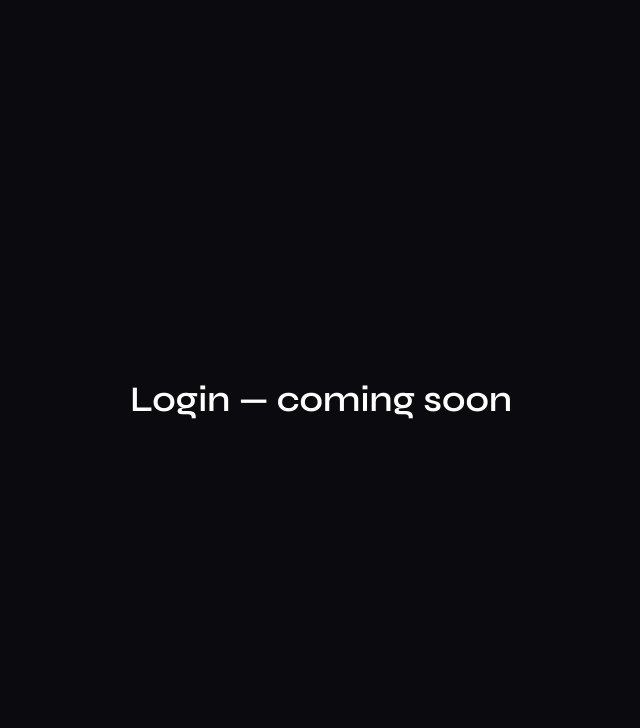
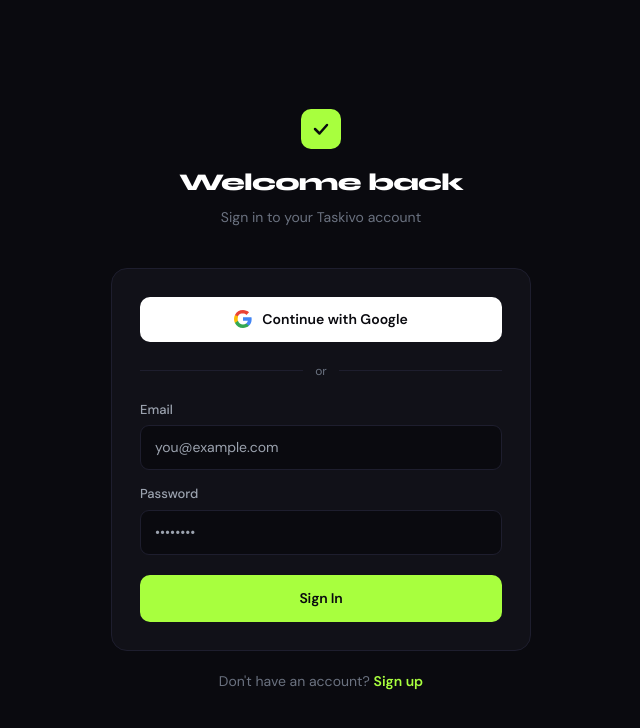
Before and after one commit to Vinbracodetech/taskivo, a React (Vite) app: page /login in a window 1280 px wide. Shown: the top 728 px of the page, without its empty margins (319-959 px from the left). Built offline with nearby package versions, Linux system fonts and the light colour scheme; no server answers.

Commit message:
Implement login and registration functionality

```diff
--- a/src/pages/Login.jsx
+++ b/src/pages/Login.jsx
@@ -1,7 +1,316 @@
+import { useState } from 'react'
+import { supabase } from '../lib/supabase'
+import { useNavigate, Link } from 'react-router-dom'
+
 export default function Login() {
+  const navigate = useNavigate()
+  const [mode, setMode] = useState('login') // 'login' or 'register'
+  const [email, setEmail] = useState('')
+  const [password, setPassword] = useState('')
+  const [name, setName] = useState('')
+  const [loading, setLoading] = useState(false)
+  const [message, setMessage] = useState('')
+  const [error, setError] = useState('')
+
+  const handleEmailAuth = async () => {
+    setLoading(true)
+    setError('')
+    setMessage('')
+
+    if (mode === 'register') {
+      const { error } = await supabase.auth.signUp({
+        email,
+        password,
+        options: {
+          data: { full_name: name }
+        }
+      })
+      if (error) {
+        setError(error.message)
+      } else {
+        setMessage('Check your email to confirm your account.')
+      }
+    } else {
+      const { error } = await supabase.auth.signInWithPassword({
+        email,
+        password
+      })
+      if (error) {
+        setError(error.message)
+      } else {
+        navigate('/dashboard')
+      }
+    }
+    setLoading(false)
+  }
+
+  const handleGoogle = async () => {
+    const { error } = await supabase.auth.signInWithOAuth({
+      provider: 'google',
+      options: {
+        redirectTo: `${window.location.origin}/dashboard`
+      }
+    })
+    if (error) setError(error.message)
+  }
+
   return (
-    <div className="min-h-screen bg-bg flex items-center justify-center">
-      <h1 className="text-white font-heading text-4xl">Login — coming soon</h1>
+    <div style={{
+      minHeight: '100vh',
+      background: '#0A0A0F',
+      display: 'flex',
+      alignItems: 'center',
+      justifyContent: 'center',
+      padding: '24px'
+    }}>
+      <div style={{
+        width: '100%',
+        maxWidth: '420px'
+      }}>
+
+        {/* Logo */}
+        <div style={{ textAlign: 'center', marginBottom: '40px' }}>
+          <div style={{
+            width: '40px',
+            height: '40px',
+            background: '#A8FF3E',
+            borderRadius: '10px',
+            display: 'flex',
+            alignItems: 'center',
+            justifyContent: 'center',
+            margin: '0 auto 16px'
+          }}>
+            <svg width="20" height="20" viewBox="0 0 20 20" fill="none">
+              <path d="M4 10L8.5 14.5L16 6" stroke="#0A0A0F" strokeWidth="2.5" strokeLinecap="round" strokeLinejoin="round"/>
+            </svg>
+          </div>
+          <h1 style={{
+            fontFamily: 'Syne, sans-serif',
+            fontSize: '24px',
+            fontWeight: '800',
+            color: '#ffffff',
+            letterSpacing: '-0.03em'
+          }}>
+            {mode === 'login' ? 'Welcome back' : 'Create account'}
+          </h1>
+          <p style={{ color: '#6B7280', fontSize: '14px', marginTop: '6px' }}>
+            {mode === 'login'
+              ? 'Sign in to your Taskivo account'
+              : 'Start earning on Taskivo today'}
+          </p>
+        </div>
+
+        {/* Card */}
+        <div style={{
+          background: '#111118',
+          border: '1px solid #1E1E2E',
+          borderRadius: '16px',
+          padding: '28px'
+        }}>
+
+          {/* Google Button */}
+          <button
+            onClick={handleGoogle}
+            style={{
+              width: '100%',
+              padding: '12px',
+              background: '#ffffff',
+              color: '#0A0A0F',
+              border: 'none',
+              borderRadius: '10px',
+              fontSize: '14px',
+              fontWeight: '600',
+              cursor: 'pointer',
+              display: 'flex',
+              alignItems: 'center',
+              justifyContent: 'center',
+              gap: '10px',
+              marginBottom: '20px'
+            }}
+          >
+            <svg width="18" height="18" viewBox="0 0 18 18">
+              <path d="M17.64 9.2c0-.637-.057-1.251-.164-1.84H9v3.481h4.844c-.209 1.125-.843 2.078-1.796 2.717v2.258h2.908c1.702-1.567 2.684-3.874 2.684-6.615z" fill="#4285F4"/>
+              <path d="M9 18c2.43 0 4.467-.806 5.956-2.184l-2.908-2.258c-.806.54-1.837.86-3.048.86-2.344 0-4.328-1.584-5.036-3.711H.957v2.332A8.997 8.997 0 0 0 9 18z" fill="#34A853"/>
+              <path d="M3.964 10.707A5.41 5.41 0 0 1 3.682 9c0-.593.102-1.17.282-1.707V4.961H.957A8.996 8.996 0 0 0 0 9c0 1.452.348 2.827.957 4.039l3.007-2.332z" fill="#FBBC05"/>
+              <path d="M9 3.58c1.321 0 2.508.454 3.44 1.345l2.582-2.58C13.463.891 11.426 0 9 0A8.997 8.997 0 0 0 .957 4.961L3.964 6.293C4.672 4.166 6.656 3.58 9 3.58z" fill="#EA4335"/>
+            </svg>
+            Continue with Google
+          </button>
+
+          {/* Divider */}
+          <div style={{
+            display: 'flex',
+            alignItems: 'center',
+            gap: '12px',
+            marginBottom: '20px'
+          }}>
+            <div style={{ flex: 1, height: '1px', background: '#1E1E2E' }} />
+            <span style={{ color: '#6B7280', fontSize: '12px' }}>or</span>
+            <div style={{ flex: 1, height: '1px', background: '#1E1E2E' }} />
+          </div>
+
+          {/* Name field (register only) */}
+          {mode === 'register' && (
+            <div style={{ marginBottom: '14px' }}>
+              <label style={{
+                display: 'block',
+                fontSize: '13px',
+                fontWeight: '500',
+                color: '#9CA3AF',
+                marginBottom: '6px'
+              }}>
+                Full Name
+              </label>
+              <input
+                type="text"
+                value={name}
+                onChange={e => setName(e.target.value)}
+                placeholder="Your name"
+                style={{
+                  width: '100%',
+                  padding: '11px 14px',
+                  background: '#0A0A0F',
+                  border: '1px solid #1E1E2E',
+                  borderRadius: '9px',
+                  color: '#ffffff',
+                  fontSize: '14px',
+                  outline: 'none'
+                }}
+              />
+            </div>
+          )}
+
+          {/* Email */}
+          <div style={{ marginBottom: '14px' }}>
+            <label style={{
+              display: 'block',
+              fontSize: '13px',
+              fontWeight: '500',
+              color: '#9CA3AF',
+              marginBottom: '6px'
+            }}>
+              Email
+            </label>
+            <input
+              type="email"
+              value={email}
+              onChange={e => setEmail(e.target.value)}
+              placeholder="you@example.com"
+              style={{
+                width: '100%',
+                padding: '11px 14px',
+                background: '#0A0A0F',
+                border: '1px solid #1E1E2E',
+                borderRadius: '9px',
+                color: '#ffffff',
+                fontSize: '14px',
+                outline: 'none'
+              }}
+            />
+          </div>
+
+          {/* Password */}
+          <div style={{ marginBottom: '20px' }}>
+            <label style={{
+              display: 'block',
+              fontSize: '13px',
+              fontWeight: '500',
+              color: '#9CA3AF',
+              marginBottom: '6px'
+            }}>
+              Password
+            </label>
+            <input
+              type="password"
+              value={password}
+              onChange={e => setPassword(e.target.value)}
+              placeholder="••••••••"
+              style={{
+                width: '100%',
+                padding: '11px 14px',
+                background: '#0A0A0F',
+                border: '1px solid #1E1E2E',
+                borderRadius: '9px',
+                color: '#ffffff',
+                fontSize: '14px',
+                outline: 'none'
+              }}
+            />
+          </div>
+
+          {/* Error / Message */}
+          {error && (
+            <div style={{
+              background: 'rgba(239,68,68,0.1)',
+              border: '1px solid rgba(239,68,68,0.2)',
+              borderRadius: '8px',
+              padding: '10px 14px',
+              color: '#FCA5A5',
+              fontSize: '13px',
+              marginBottom: '16px'
+            }}>
+              {error}
+            </div>
+          )}
+          {message && (
+            <div style={{
+              background: 'rgba(168,255,62,0.08)',
+              border: '1px solid rgba(168,255,62,0.2)',
+              borderRadius: '8px',
+              padding: '10px 14px',
+              color: '#A8FF3E',
+              fontSize: '13px',
+              marginBottom: '16px'
+            }}>
+              {message}
+            </div>
+          )}
+
+          {/* Submit Button */}
+          <button
+            onClick={handleEmailAuth}
+            disabled={loading}
+            style={{
+              width: '100%',
+              padding: '13px',
+              background: loading ? '#4a7a1a' : '#A8FF3E',
+              color: '#0A0A0F',
+              border: 'none',
+              borderRadius: '10px',
+              fontSize: '14px',
+              fontWeight: '700',
+              cursor: loading ? 'not-allowed' : 'pointer',
+              letterSpacing: '-0.01em'
+            }}
+          >
+            {loading ? 'Please wait...' : mode === 'login' ? 'Sign In' : 'Create Account'}
+          </button>
+        </div>
+
+        {/* Toggle mode */}
+        <p style={{
+          textAlign: 'center',
+          marginTop: '20px',
+          color: '#6B7280',
+          fontSize: '14px'
+        }}>
+          {mode === 'login' ? "Don't have an account? " : 'Already have an account? '}
+          <button
+            onClick={() => { setMode(mode === 'login' ? 'register' : 'login'); setError(''); setMessage('') }}
+            style={{
+              background: 'none',
+              border: 'none',
+              color: '#A8FF3E',
+              fontWeight: '600',
+              cursor: 'pointer',
+              fontSize: '14px'
+            }}
+          >
+            {mode === 'login' ? 'Sign up' : 'Sign in'}
+          </button>
+        </p>
+
+      </div>
     </div>
   )
 }
```
